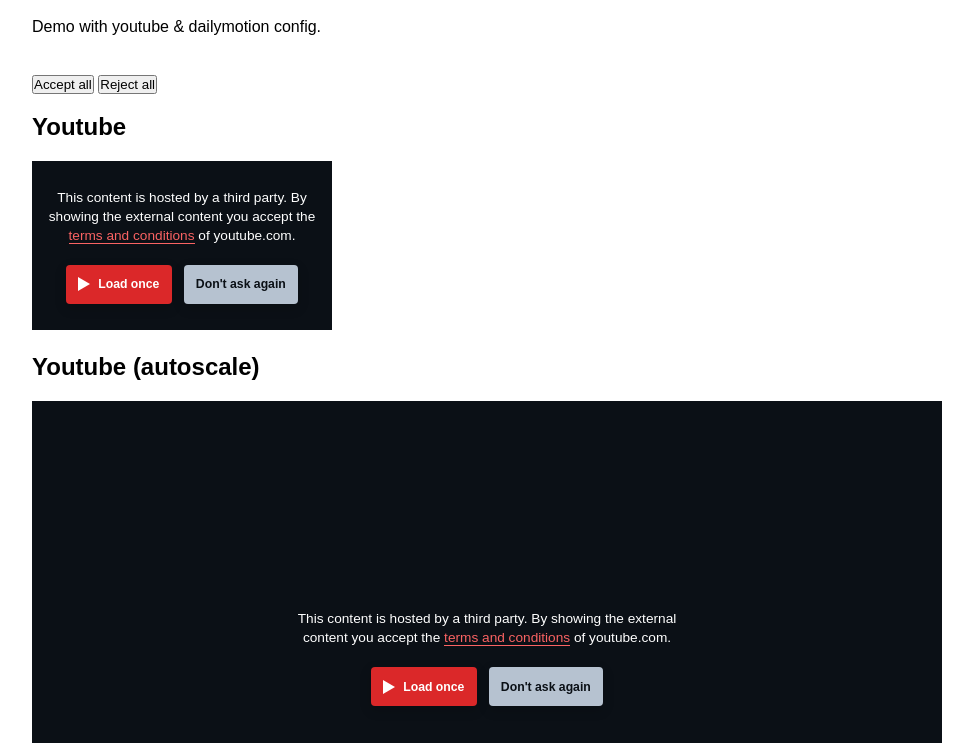
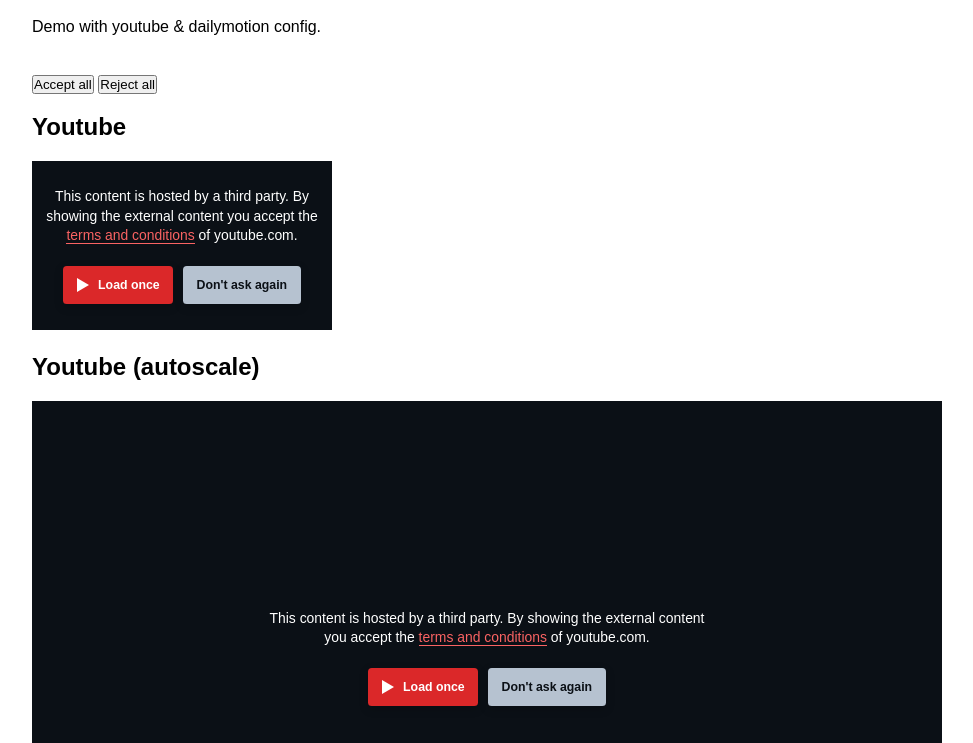
Before and after one commit to orestbida/iframemanager, a website: page demo/index.html in a window 1280 px wide. Shown: the part 57-800 px from the top of the page, without its empty margins (153-1126 px from the left). Drawn offline with nearby package versions, Linux system fonts and the light colour scheme; no server answers; a web font is replaced by a local one.

Commit message:
Use rem units instead of px (close #38)

```diff
--- a/src/iframemanager.css
+++ b/src/iframemanager.css
@@ -10,7 +10,7 @@
     --im-btn-color: #fff;
     --im-btn-bg: rgba(0, 102, 219, 0.84);
     --im-btn-hover-bg: rgba(9, 80, 161, 0.89);
-    --im-btn-active-box-shadow: 0 0 0 4px rgba(24, 104, 250, 0.24);
+    --im-btn-active-box-shadow: 0 0 0 .25em rgba(24, 104, 250, 0.24);
 
     --im-btn-s-color: var(--im-bg);
     --im-btn-s-bg: rgba(225, 239, 255, .8);
@@ -47,7 +47,6 @@
     line-height: normal;
     margin: 0;
     outline: revert;
-    outline-offset: 2px;
     cursor: pointer;
     overflow: hidden;
     -webkit-appearance: none;
@@ -61,8 +60,8 @@
     font-weight: 400;
     display: inline-block;
     max-width: 100%;
-    min-height: 150px;
-    min-width: 300px;
+    min-height: 9.375rem;
+    min-width: 18.75rem;
     position: relative;
     background-color: var(--im-bg);
     overflow: hidden;
@@ -79,7 +78,7 @@
     right: 2.5em;
     opacity: 0;
     visibility: hidden;
-    transform: translateY(10px);
+    transform: translateY(1.4em);
 }
 
 div[data-service] .cll .c-ld,
@@ -87,14 +86,14 @@
     position: absolute;
     z-index: 1;
     border-radius: 100%;
-    width: 20px;
-    height: 20px;
+    width: 1.25em;
+    height: 1.25em;
 }
 
 div[data-service] .cll .c-ld::after{
     content: '';
-    border: 4px solid white;
-    border-top: 4px solid transparent;
+    border: .25em solid white;
+    border-top: .25em solid transparent;
     animation: spin 1s linear infinite;
 }
 
@@ -170,7 +169,7 @@
 
 div[data-service] .cll .c-tl{
     display: block;
-    margin-bottom: 10px;
+    margin-bottom: .6em;
     font-size: 1.2em;
     font-weight: 600;
     text-align: center;
@@ -187,21 +186,20 @@
     align-items: center;
     height: 100%;
     position: relative;
-    font-size: .9em;
 }
 
 div[data-service] .cll .c-n-t{
     display: block;
-    font-size: .95em;
+    font-size: .87em;
     position: relative;
     z-index: 1;
     line-height: 1.4em;
-    max-width: 420px;
+    max-width: 32em;
     margin: 0 auto;
 }
 
 div[data-service] .cll .c-n-a{
-    margin-top: 20px;
+    margin-top: 1.25em;
 }
 
 div[data-service] .cll .c-n-t,
@@ -213,11 +211,11 @@
 }
 
 div[data-service] .cll .c-n-a button + button {
-    margin-left: 12px;
+    margin-left: .8em;
 }
 
 div[data-service] .cll .c-t-cn{
-    padding: 0 12px;
+    padding: 0 .75em;
     z-index: 1;
 }
 
@@ -226,31 +224,31 @@
     display: flex;
     justify-content: space-evenly;
     align-items: center;
+    align-self: stretch;
     position: relative;
-    padding: 1em;
+    padding: .975em 1.1em;
     background: var(--im-btn-bg);
-    border-radius: 4px;
-    font-size: .85em;
+    border-radius: .3125em;
+    font-size: .77em;
     color: var(--im-btn-color);
     font-weight: 600;
-    box-shadow: rgba(0, 0, 0, 0.19) 0px 4px 12px;
+    box-shadow: rgba(0, 0, 0, 0.19) 0 .25em .75em;
 }
 
 /* Play icon */
 div[data-service] .cll .c-l-b::before{
     content: '';
     display: block;
-    border-left: 12px solid var(--im-btn-color);
-    border-top: 7.5px solid transparent;
-    border-bottom: 7.5px solid transparent;
+    border-left: 1em solid var(--im-btn-color);
+    border-top: 0.6em solid transparent;
+    border-bottom: 0.6em solid transparent;
     background-position: center;
     background-repeat: no-repeat;
     background-size: contain;
-    margin-right: 8px;
+    margin-right: .75em;
 }
 
 div[data-service] .cll .c-la-b{
-    padding: 1em;
     background: var(--im-btn-s-bg);
     color: var(--im-btn-s-color);
 }
@@ -276,7 +274,7 @@
 div[data-service].c-h-n .cll .c-t-cn{
     opacity: 0;
     visibility: hidden;
-    transform: translateY(-10px);
+    transform: translateY(-.7em);
     transition-duration: .2s;
 }
 
@@ -425,7 +423,7 @@
 div.c-an .cll .c-t-cn{
     transition: opacity .3s ease,
                 visibility .3s ease,
-                transform .3s ease;
+                transform .4s ease;
 }
 
 div.c-an .cll .c-bg-i{
```
